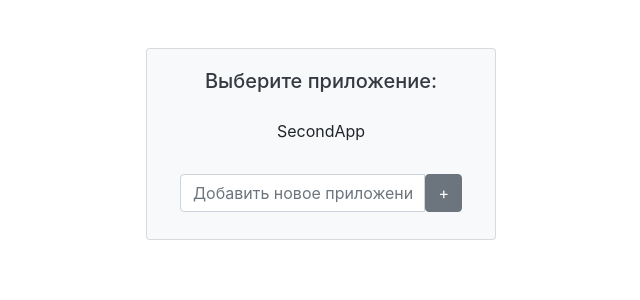
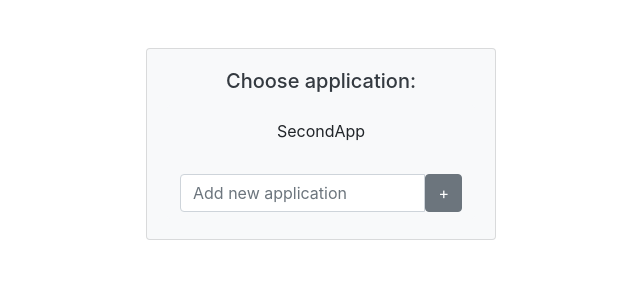
Before and after one commit to igornikanovich/logging-error, a Django app: template templates/applications.html in a window 1280 px wide. Shown: the top 300 px of the page, without its empty margins (319-959 px from the left). Run offline with Django 3.2, Linux system fonts and the light colour scheme; the template is opened without the code that fills it: values that come from a table or form of the project are taken from there, others are empty; data comes from the database, SQL or seed files in the repository; both versions use the stored data as it was after the commit; some libraries are stand-ins or nearby versions.

Commit message:
update project

```diff
--- a/crashlytics/configSDK.py
+++ b/crashlytics/configSDK.py
@@ -1,3 +1,3 @@
 # Config for RequestsHTTPTransport
-url = 'http://127.0.0.1:8001/api/crash/'
+url = 'http://127.0.0.1:8000/api/crash/'
 token = 'f7b307fd-e027-43f7-b4b7-4ac41e490f4d'
--- a/logging_errors/urls.py
+++ b/logging_errors/urls.py
@@ -3,6 +3,6 @@ from django.urls import path
 from .views import ApplicationListView, ApplicationDetailView
 
 urlpatterns = [
-    path('app/', ApplicationListView.as_view(), name='app_list'),
-    path('app/<int:id>', ApplicationDetailView.as_view(), name='app-detail'),
+    path('apps/', ApplicationListView.as_view(), name='app_list'),
+    path('apps/<int:id>', ApplicationDetailView.as_view(), name='app-detail'),
 ]
--- a/logging_errors/views.py
+++ b/logging_errors/views.py
@@ -35,7 +35,7 @@ class ApplicationDetailView(DetailView):
         errors_set = Error.objects.filter(app_id=self.kwargs['id']).values_list('type', flat=True).distinct()
         type_error = request.GET.get('type')
         if type_error:
-            error_list = Error.objects.filter(type=type_error).order_by('-date')
+            error_list = Error.objects.filter(app_id=self.kwargs['id']).filter(type=type_error).order_by('-date')
             first_error_date = Error.objects.filter(type=type_error).order_by('date').first()
             last_error_date = Error.objects.filter(type=type_error).order_by('date').last()
             first_date = first_error_date.date.date()
--- a/templates/applications.html
+++ b/templates/applications.html
@@ -6,7 +6,7 @@
       <div class="col-sm-9 col-md-7 col-lg-5 col-xl-4 mx-auto">
         <div class="card card-signin my-5 bg-light text-dark">
           <div class="card-body">
-            <h5 class="card-title text-center">Выберите приложение:</h5>
+            <h5 class="card-title text-center">Choose application:</h5>
             <div class="btn btn-block bg-light">
                 {% for application in application_list %}
                   <a href="{{ application.get_absolute_url }}" class="btn btn-light">{{ application }}</a>
@@ -15,7 +15,7 @@
                 <br>
                 <form method="post" action=""> {% csrf_token %}
                   <div class="input-group">
-                    <input type="text" class="form-control" name="addnewapp" placeholder="Добавить новое приложение">
+                    <input type="text" class="form-control" name="addnewapp" placeholder="Add new application">
                       <span class="input-group-btn">
                         <button class="btn btn-secondary" type="submit">+</button>
                       </span>
```
Also changed, not shown: logging_errors/api/v1/views.py (+17 -8 lines), db.sqlite3.
